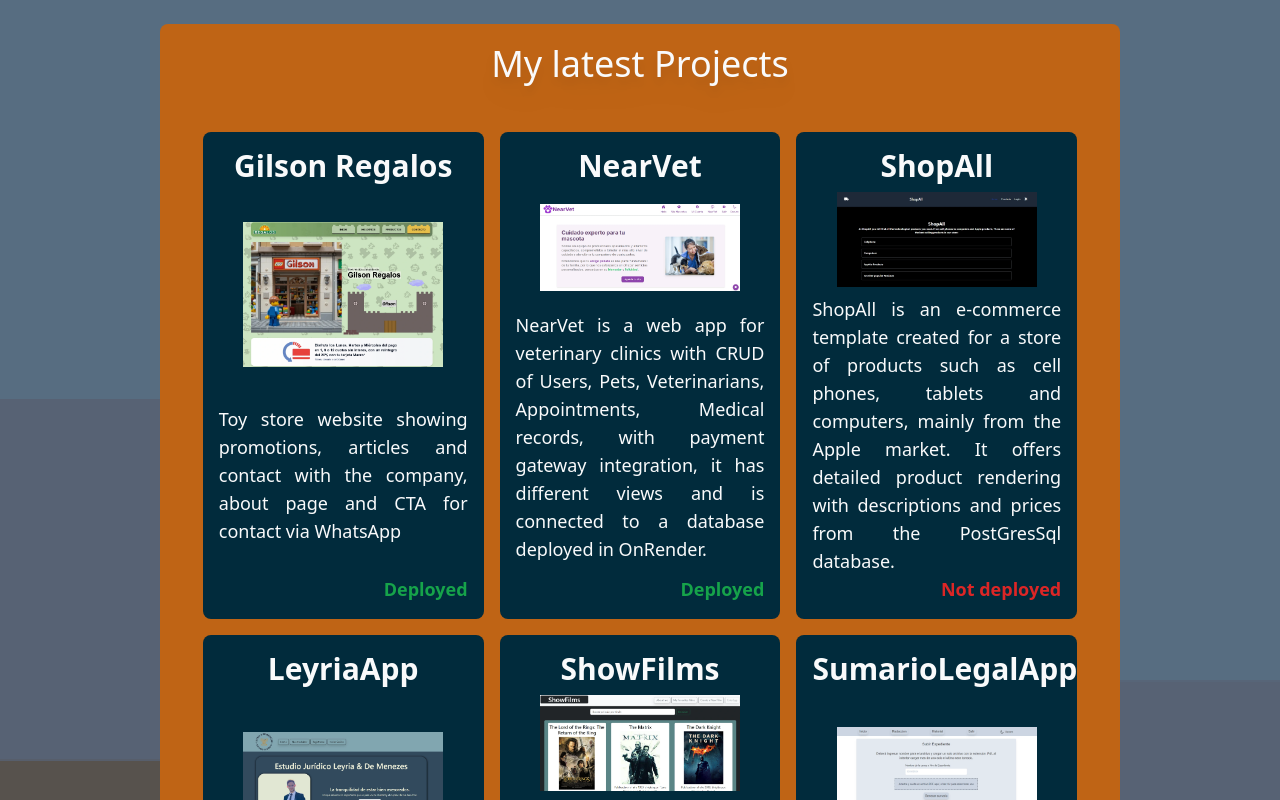
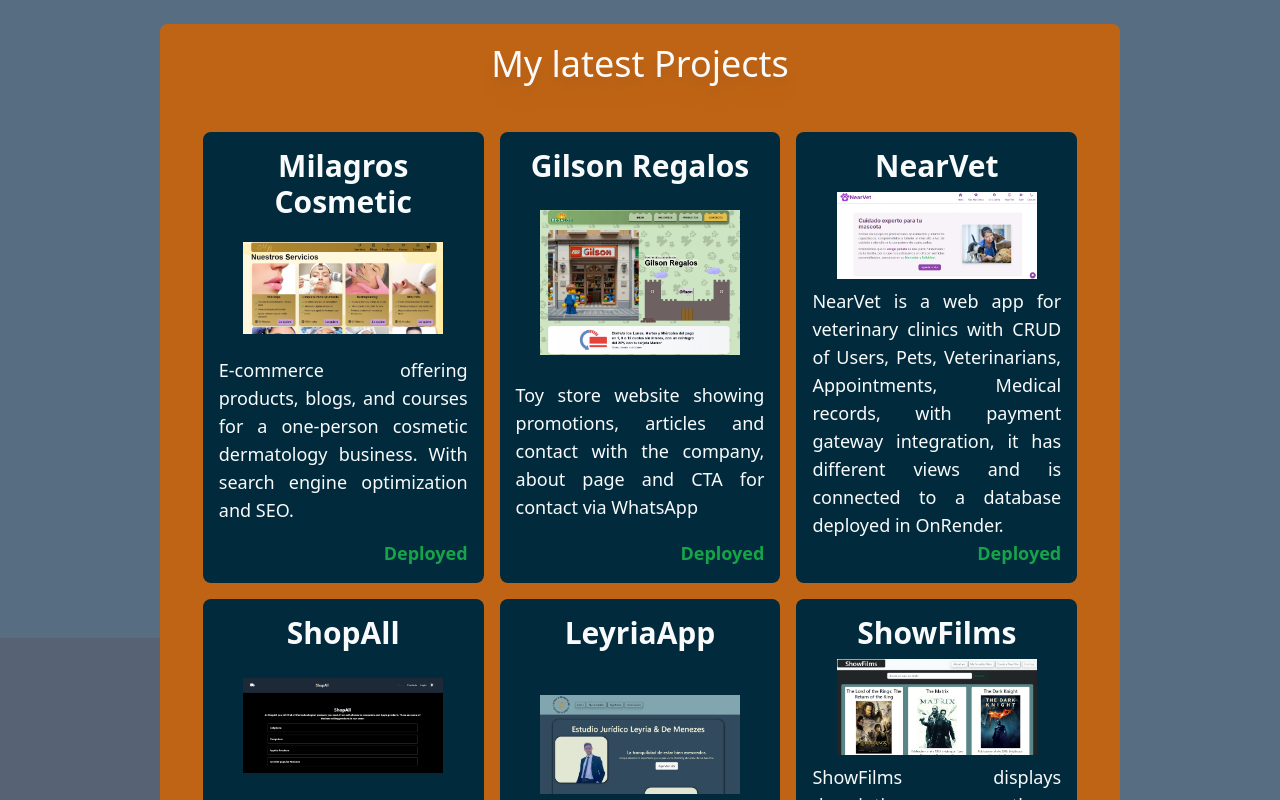
Before and after one commit to VLDeMenezes/vldm, a Next.js app: page / in a window 1280 px wide. Shown: the part 1840-2640 px from the top of the page. Built offline with nearby package versions, Linux system fonts and the light colour scheme.

Commit message:
Add new proyect

```diff
--- a/src/app/ProjectSection.js
+++ b/src/app/ProjectSection.js
@@ -2,7 +2,7 @@
 import Image from "next/image";
 import { useState } from "react";
 import { useTranslation } from "react-i18next";
-import { IoCloseCircle, IoCloseCircleOutline } from "react-icons/io5";
+import { IoCloseCircle } from "react-icons/io5";
 
 const ProjectSection = () => {
   const [selectedProject, setSelectedProject] = useState(null);
--- a/src/app/i18n/en/init.json
+++ b/src/app/i18n/en/init.json
@@ -12,6 +12,7 @@
     "lawyer": "Over 6 years of experience in legal practice and a postgraduate degree in procedural law. Throughout my career, I have developed analytical skills and attention to detail that allow me to address complex problems with innovative solutions."
   },
   "Projects": {
+    "Milagros Cosmetic": "E-commerce offering products, blogs, and courses for a one-person cosmetic dermatology business. With search engine optimization and SEO.",
     "Gilson Regalos": "Toy store website showing promotions, articles and contact with the company, about page and CTA for contact via WhatsApp",
     "NearVet": "NearVet is a web app for veterinary clinics with CRUD of Users, Pets, Veterinarians, Appointments, Medical records, with payment gateway integration, it has different views and is connected to a database deployed in OnRender.",
     "ShopAll": "ShopAll is an e-commerce template created for a store of products such as cell phones, tablets and computers, mainly from the Apple market. It offers detailed product rendering with descriptions and prices from the PostGresSql database.",
--- a/src/app/i18n/es/init.json
+++ b/src/app/i18n/es/init.json
@@ -12,6 +12,7 @@
     "lawyer": "Más de 6 años de experiencia en el ejercicio profesional de la abogacía y un posgrado en derecho procesal. A lo largo de mi carrera he desarrollado habilidades analíticas y de atención al detalle que me permiten abordar problemas complejos con soluciones innovadoras."
   },
   "Projects": {
+    "Milagros Cosmetic":"E-comerce de productos, blogs y cursos para una empresa unipersonal de Dermocosmiatria. Con posicionamiento y mejora para buscadores a través del SEO",
     "Gilson Regalos":"Web de una Jugueteria donde muestra promociones, artículos y contacto con la empresa, pagina de about y CTA de contacto mediante WhatsApp",
     "NearVet": "NearVet es una aplicación web para clínicas veterinarias con CRUD de Usuarios, Mascotas, Veterinarios, Citas, Historiales médicos, con integración de pasarela de pagos, cuenta con diferentes vistas y está conectada a una base de datos desplegada en OnRender.",
     "ShopAll": "ShopAll es un modelo de comercio electrónico creada para una tienda de  de celulares, tablets y computadoras, principalmente del mercado de Apple. Ofrece representación detallada de productos con descripciones y precios desde la base de datos PostGresSql.",
--- a/src/helper/project.js
+++ b/src/helper/project.js
@@ -20,6 +20,19 @@
 } from "react-icons/si";
 export const project = [
   {
+    name: "Milagros Cosmetic",
+    image: "/Milagros.webp",
+    path: "https://www.milagrosgutierrezcosmiatra.com.ar/",
+    status: "Deployed",
+    tecs: [
+      { name: "TypeScript", icon: <TbBrandTypescript /> },
+      { name: "NextJs", icon: <RiNextjsLine /> },
+      { name: "Vercel", icon: <IoLogoVercel /> },
+      { name: "TailwindCss", icon: <RiTailwindCssFill /> },
+    ],
+    github: "https://github.com/VLDeMenezes/",
+  },
+  {
     name: "Gilson Regalos",
     image: "/gilsonPic.webp",
     path: "https://gilsonregalos.com.ar/",
@@ -30,7 +43,6 @@
       { name: "NextJs", icon: <RiNextjsLine /> },
       { name: "Vercel", icon: <IoLogoVercel /> },
       { name: "TailwindCss", icon: <RiTailwindCssFill /> },
-
     ],
     github: "https://github.com/VLDeMenezes/",
   },
```
Also changed, not shown: public/Milagros.webp (added).
